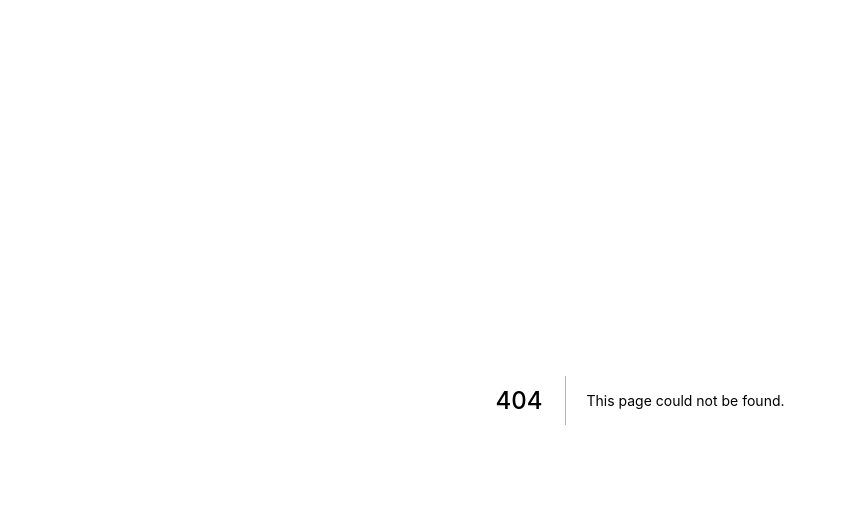
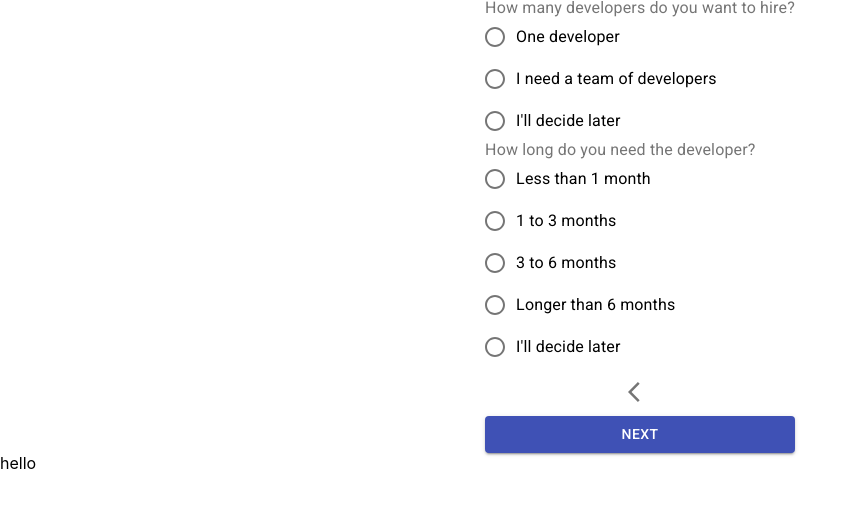
Before and after one commit to themaverikk/top-guns, a Next.js app in the folder src/client/: page /hire/quiz/dev-resources in a window 1280 px wide. Before the commit this address had no page. Shown: the top 508 px of the page, without its empty margins (0-858 px from the left). Built offline with nearby package versions, Linux system fonts and the light colour scheme.

Commit message:
Refactor first hiring form

```diff
--- a/src/client/pages/hire.js
+++ b/src/client/pages/hire/quiz/dev-resources.js
@@ -1,19 +1,15 @@
-import React from 'react';
-import ReactDOM from 'react-dom';
-import { useFormik } from 'formik';
-import * as yup from 'yup';
+import { FormControl, FormControlLabel, FormLabel, IconButton, Radio, RadioGroup } from '@material-ui/core';
 import Button from '@material-ui/core/Button';
-import TextField from '@material-ui/core/TextField';
-import { FormControl, FormLabel, FormControlLabel, Radio, RadioGroup, IconButton } from '@material-ui/core';
 import ArrowBackIosIcon from '@material-ui/icons/ArrowBackIos';
 import Head from 'next/head';
+import React from 'react';
 
 const renderRadioButtonQuestion = question => {
-  return (<>
+  return (<div key={question.name}>
     <FormLabel component="legend">{question.text}</FormLabel>
     <RadioGroup aria-label={question.name} name={question.name} >
-      {question.options.map(option => { return <FormControlLabel value={option.value} control={<Radio />} label={option.label} /> })}
-    </RadioGroup></>
+      {question.options.map(option => { return <FormControlLabel key={option.value} value={option.value} control={<Radio />} label={option.label} /> })}
+    </RadioGroup></div>
   );
 }
 
@@ -68,9 +64,7 @@ const questions = [
   }
 ]
 
-const Hire = () => {
-
-
+const DevResources = () => {
   return (
     <div>
       <Head>
@@ -103,4 +97,4 @@ const Hire = () => {
   );
 };
 
-export default Hire;
+export default DevResources;
```
Also changed, not shown: src/client/pages/hire/quiz/skills.js (added, +41 -0 lines).
